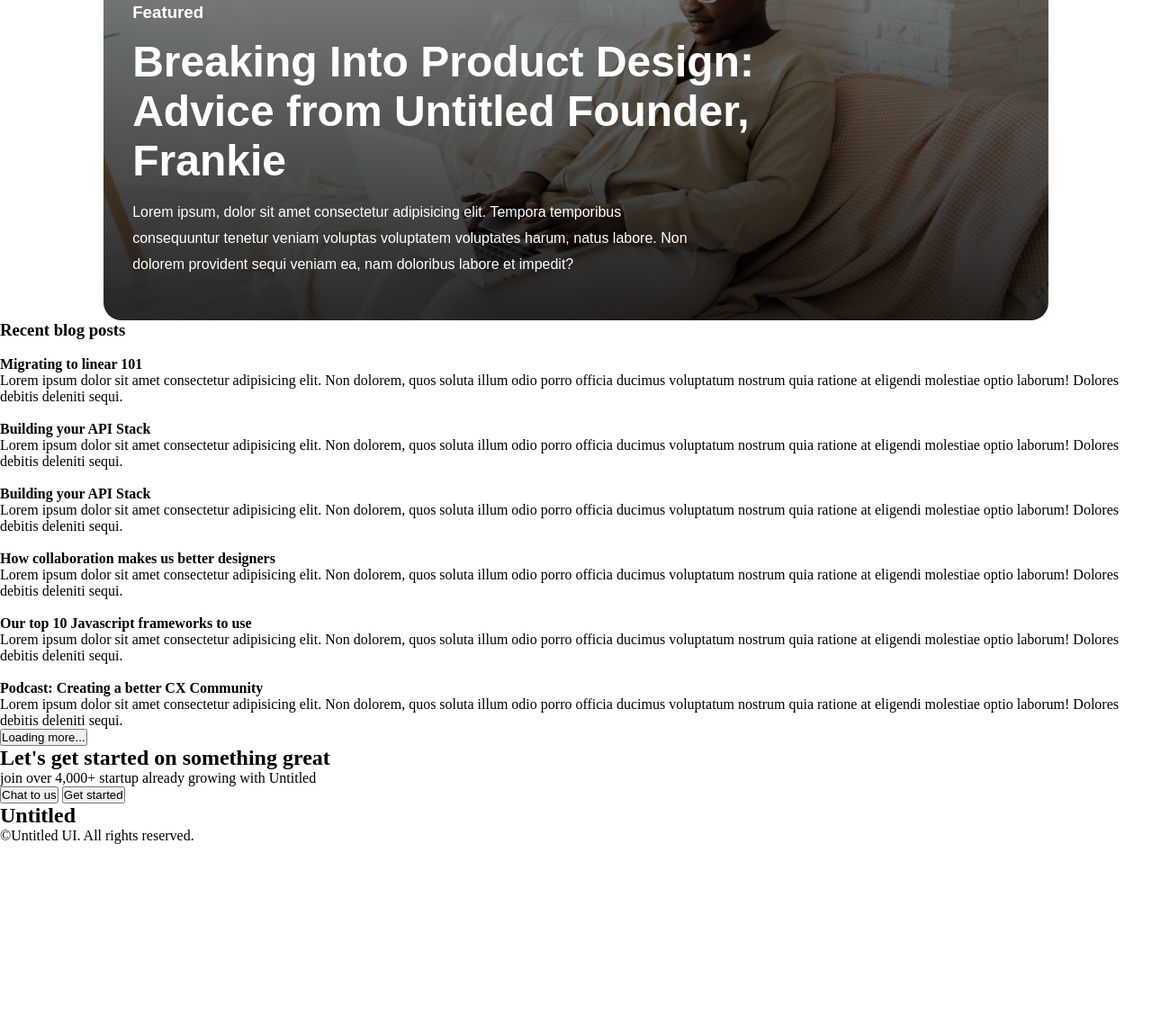
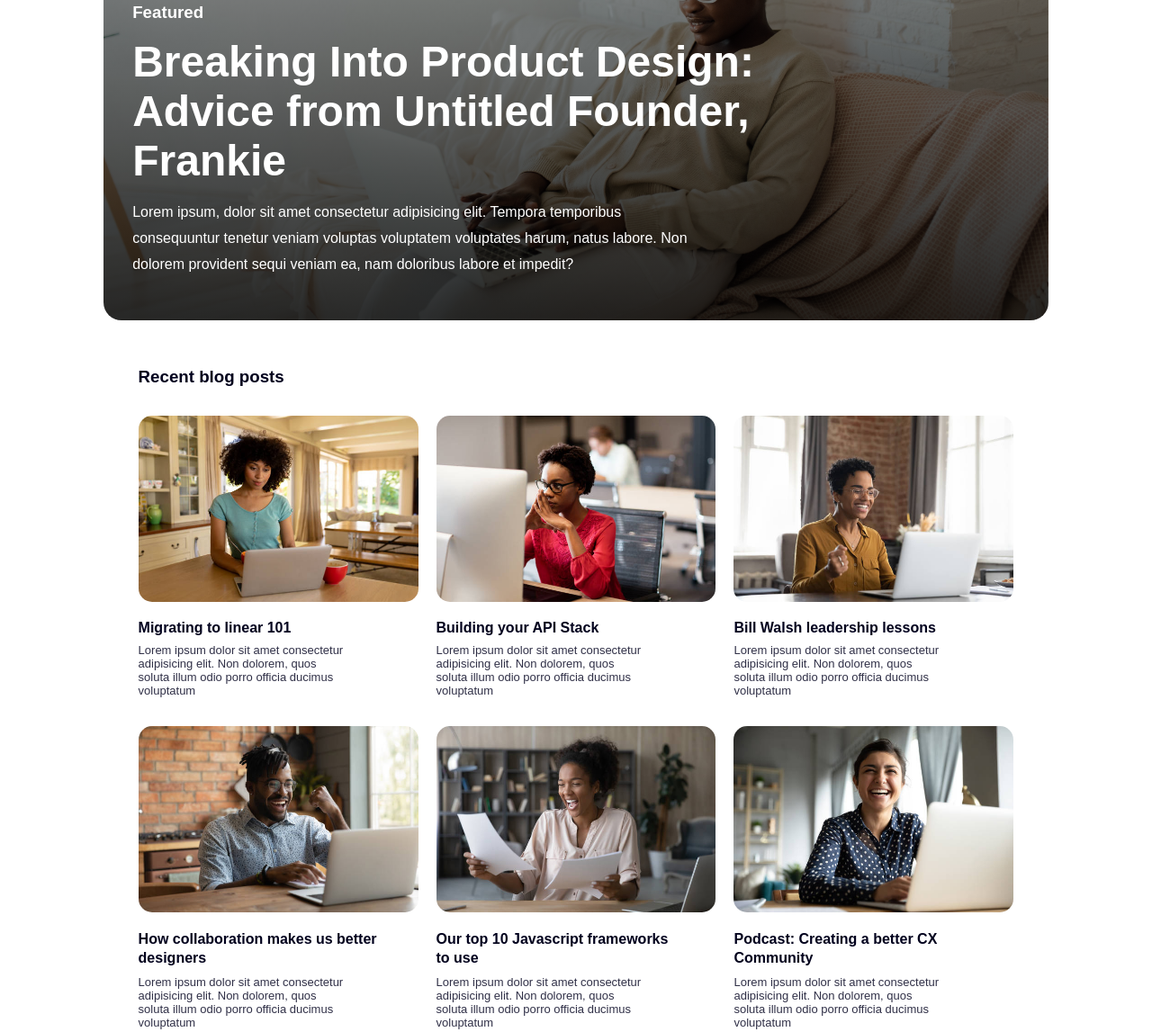
Before and after one commit to NoubissiViany/Blog-Website, a plain HTML site: page index.html in a window 1280 px wide. Shown: the part 303-1450 px from the top of the page at 90% size. Before the commit the page ends 1241 px from the top, so only its background shows below. Drawn offline with Linux system fonts and the light colour scheme.

Commit message:
Done with the desktop view

```diff
--- a/Assets/Styles/style.css
+++ b/Assets/Styles/style.css
@@ -1,6 +1,7 @@
 * {
   margin: 0;
   padding: 0;
+  font-family: Arial, Helvetica, sans-serif;
   /* outline: 1px solid red; */
 }
 
@@ -10,7 +11,6 @@
   justify-content: space-around;
   align-items: center;
   padding: 1rem;
-  font-family: Arial, Helvetica, sans-serif;
   color: rgb(1, 1, 29);
   font-weight: bold;
 }
@@ -54,7 +54,6 @@
   margin-inline: 9%;
   padding: 15rem 2rem 3rem;
   background-repeat: no-repeat;
-  font-family: sans-serif;
   color: white;
 }
 
@@ -70,3 +69,104 @@
 }
 
 /* main section 2 */
+
+#mainSection2 {
+  padding: 4% 12%;
+}
+
+#mainSection2 h3,
+#mainSection2 h4 {
+  color: rgb(1, 1, 29);
+}
+
+.articleContainer1 {
+  display: flex;
+  gap: 20px;
+}
+
+.articleContainer1 img {
+  border-radius: 15px;
+  width: 100%;
+  margin-top: 2rem;
+}
+
+.articleContainer1 h4 {
+  margin-top: 1rem;
+}
+
+.articleH4 {
+  line-height: 1.3rem;
+}
+
+.articleContainer1 p {
+  font-size: 13px;
+  margin-top: 0.5rem;
+  width: 75%;
+  color: rgba(1, 1, 29, 0.815);
+}
+
+#mainSection2 button {
+  margin-top: 2rem;
+  text-align: center;
+  margin-inline: 40%;
+  white-space: nowrap;
+  padding: 0.8rem 1rem;
+  border: none;
+  border-radius: 5px;
+  background-color: rgb(1, 1, 29);
+  color: white;
+  font-weight: bold;
+  cursor: pointer;
+}
+
+/* footer */
+
+#footer {
+  background-color: black;
+  color: white;
+  text-align: center;
+  margin-inline: 12%;
+  border-radius: 10px;
+  padding-top: 2rem;
+  margin-bottom: 1rem;
+}
+
+#footer p {
+  margin: 1rem;
+}
+
+.footerCta {
+  margin: 3rem 0;
+  display: flex;
+  justify-content: center;
+  gap: 15px;
+}
+
+.footerCta button {
+  border: 1px solid white;
+  border-radius: 10px;
+  padding: 0.8rem 1rem;
+  color: white;
+  font-weight: bold;
+  font-size: 15px;
+  cursor: pointer;
+}
+
+.footerBtn1 {
+  background-color: black;
+}
+
+.footerBtn2 {
+  background-color: rgba(32, 30, 30, 0.842);
+}
+
+.footerCpr {
+  display: flex;
+  align-items: center;
+  justify-content: space-between;
+  padding: 1rem;
+}
+
+.footerCpr p {
+  font-size: 15px;
+}
--- a/index.html
+++ b/index.html
@@ -41,85 +41,73 @@
       </section>
       <section id="mainSection2">
         <h3>Recent blog posts</h3>
-        <div>
+        <div class="articleContainer1">
           <article>
-            <img src="" alt="" />
+            <img src="Assets/Images/article1.jpg" alt="" />
             <h4>Migrating to linear 101</h4>
             <p>
               Lorem ipsum dolor sit amet consectetur adipisicing elit. Non
               dolorem, quos soluta illum odio porro officia ducimus voluptatum
-              nostrum quia ratione at eligendi molestiae optio laborum! Dolores
-              debitis deleniti sequi.
             </p>
           </article>
           <article>
-            <img src="" alt="" />
+            <img src="Assets/Images/article2.jpg" alt="" />
             <h4>Building your API Stack</h4>
             <p>
               Lorem ipsum dolor sit amet consectetur adipisicing elit. Non
               dolorem, quos soluta illum odio porro officia ducimus voluptatum
-              nostrum quia ratione at eligendi molestiae optio laborum! Dolores
-              debitis deleniti sequi.
             </p>
           </article>
           <article>
-            <img src="" alt="" />
-            <h4>Building your API Stack</h4>
+            <img src="Assets/Images/article3.jpg" alt="" />
+            <h4>Bill Walsh leadership lessons</h4>
             <p>
               Lorem ipsum dolor sit amet consectetur adipisicing elit. Non
               dolorem, quos soluta illum odio porro officia ducimus voluptatum
-              nostrum quia ratione at eligendi molestiae optio laborum! Dolores
-              debitis deleniti sequi.
             </p>
           </article>
         </div>
-        <div>
+        <div class="articleContainer1">
           <article>
-            <img src="" alt="" />
-            <h4>How collaboration makes us better designers</h4>
+            <img src="Assets/Images/article4.jpg" alt="" />
+            <h4 class="articleH4">How collaboration makes us better designers</h4>
             <p>
               Lorem ipsum dolor sit amet consectetur adipisicing elit. Non
               dolorem, quos soluta illum odio porro officia ducimus voluptatum
-              nostrum quia ratione at eligendi molestiae optio laborum! Dolores
-              debitis deleniti sequi.
             </p>
           </article>
           <article>
-            <img src="" alt="" />
-            <h4>Our top 10 Javascript frameworks to use</h4>
+            <img src="Assets/Images/article5.jpg" alt="" />
+            <h4 class="articleH4">Our top 10 Javascript frameworks <br> to use</h4>
             <p>
               Lorem ipsum dolor sit amet consectetur adipisicing elit. Non
               dolorem, quos soluta illum odio porro officia ducimus voluptatum
-              nostrum quia ratione at eligendi molestiae optio laborum! Dolores
-              debitis deleniti sequi.
             </p>
           </article>
           <article>
-            <img src="" alt="" />
-            <h4>Podcast: Creating a better CX Community</h4>
+            <img src="Assets/Images/article6.jpg" alt="" />
+            <h4 class="articleH4">Podcast: Creating a better CX <br> Community</h4>
             <p>
               Lorem ipsum dolor sit amet consectetur adipisicing elit. Non
               dolorem, quos soluta illum odio porro officia ducimus voluptatum
-              nostrum quia ratione at eligendi molestiae optio laborum! Dolores
-              debitis deleniti sequi.
             </p>
           </article>
         </div>
         <button>Loading more...</button>
       </section>
     </main>
-    <footer>
+    <footer id="footer">
       <section>
         <h2>Let's get started on something great</h2>
         <p>join over 4,000+ startup already growing with Untitled</p>
-        <div>
-          <button>Chat to us</button>
-          <button>Get started</button>
+        <div class="footerCta">
+          <button class="footerBtn1">Chat to us</button>
+          <button class="footerBtn2">Get started</button>
         </div>
       </section>
-      <div>
-        <h2>Untitled</h2>
-        <p>&copyUntitled UI. All rights reserved.</p>
+      <div class="footerCpr">
+        <h4>Untitled UI</h4>
+        <p>&copy2007Untitled UI. All rights reserved.</p>
       </div>
     </footer>
   </body>
```
Also changed, not shown: Assets/Images/article1.jpg (added), Assets/Images/article2.jpg (added), Assets/Images/article3.jpg (added), Assets/Images/article4.jpg (added), Assets/Images/article5.jpg (added), Assets/Images/article6.jpg (added).
